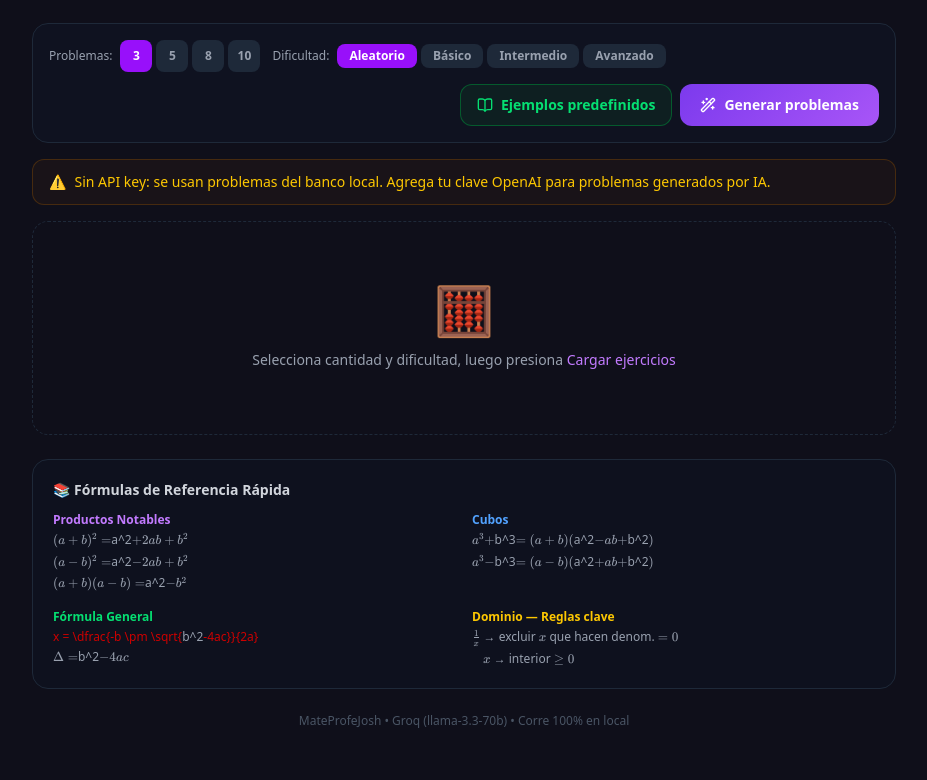
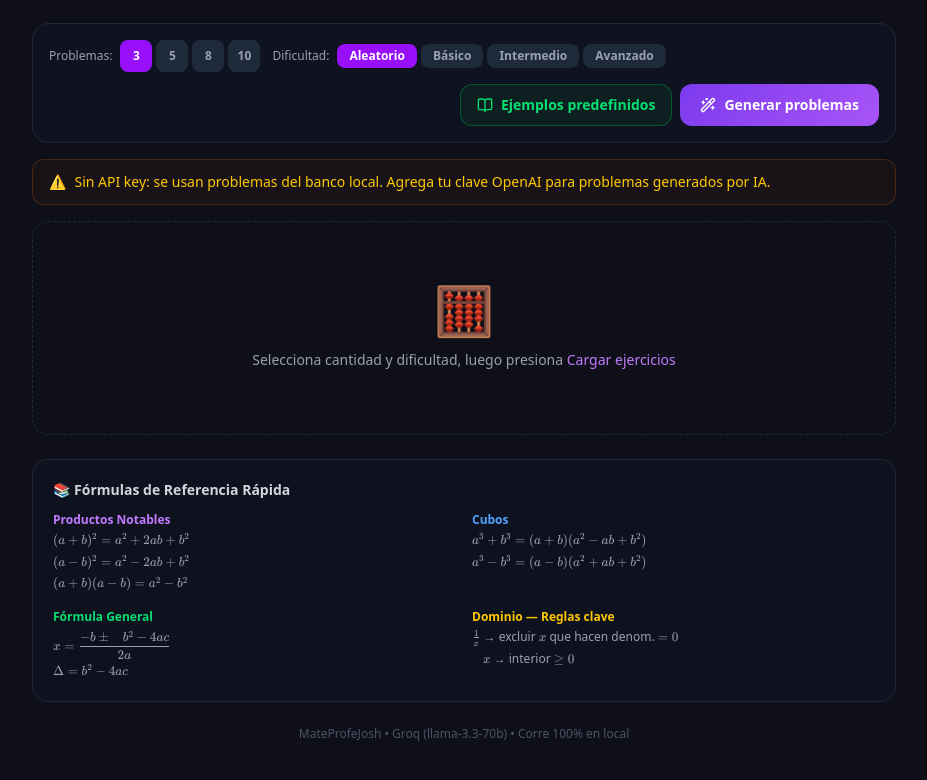
Before and after one commit to OsakaThx/MateProfeJosh, a React (Vite) app: page / in a window 1280 px wide. Shown: the part 616-1396 px from the top of the page, without its empty margins (176-1103 px from the left). Built offline with nearby package versions, Linux system fonts and the light colour scheme.

Commit message:
fix: remove aggressive math auto-wrapping that caused double rendering

```diff
--- a/src/components/MathRenderer.jsx
+++ b/src/components/MathRenderer.jsx
@@ -15,36 +15,22 @@ function renderLatex(text, displayMode = false) {
 }
 
 /**
- * Pre-process AI-generated text to fix broken LaTeX formatting.
- * Handles newlines inside formulas, orphaned math, etc.
+ * Light pre-processing: only fix LaTeX inside $...$ delimiters.
+ * Does NOT auto-wrap math expressions - that causes double rendering.
  */
 function preprocessMathText(text) {
   if (!text) return '';
   let result = text;
 
-  // Remove newlines that break inline math (AI sometimes puts $...\n...$)
-  // Join lines that are part of the same formula
-  result = result.replace(/\$([^$]+?)\n([^$]+?)\$/g, '$$1$2$');
+  // Only fix newlines INSIDE $...$ delimiters
+  result = result.replace(/\$([^$]+?)\$/g, (match, inner) => {
+    // Remove newlines and excess whitespace inside formulas
+    const cleaned = inner.replace(/\s+/g, ' ').trim();
+    return `$${cleaned}$`;
+  });
 
-  // Fix common orphaned patterns from AI: "f\n(\n3\n)" should be wrapped
-  // Pattern: letter, newline, (, number, ), newline, same pattern
-  result = result.replace(/(\w)\s*\n\s*\(\s*\n\s*(\d+)\s*\)\s*\n\s*\1\s*\(\s*\2\s*\)/g, '$$$1($2)$');
-
-  // Fix: "f(x)=8x" on one line then "2" on next (exponent broken)
-  result = result.replace(/(\d+)\s*\n\s*(\d+)/g, '$1$2');
-
-  // Collapse multiple newlines to single space (prevents broken rendering)
-  result = result.replace(/\n\s*\n/g, '\n');
-
-  // Wrap standalone math expressions that aren't in $...$
-  // Pattern: f(3) or x^2 or 2x+1 - but avoid if already inside $ or after \)
-  // Only wrap if it looks like a math expression and isn't already wrapped
-  const mathPattern = /(^|[^\\$\w])([a-zA-Z]+\([^)]+\)|\d+[xX]|\d+\^\d+|[a-zA-Z]\^\d+)([^$]|$)/g;
-  result = result.replace(mathPattern, (match, before, math, after) => {
-    // Don't wrap if it looks like a word or URL
-    if (/^(http|www|pdf|doc|etc)$/i.test(math)) return match;
-    return `${before}$${math}$${after}`;
-  });
+  // Fix double dollars
+  result = result.replace(/\$\$+/g, '$');
 
   return result;
 }
```
